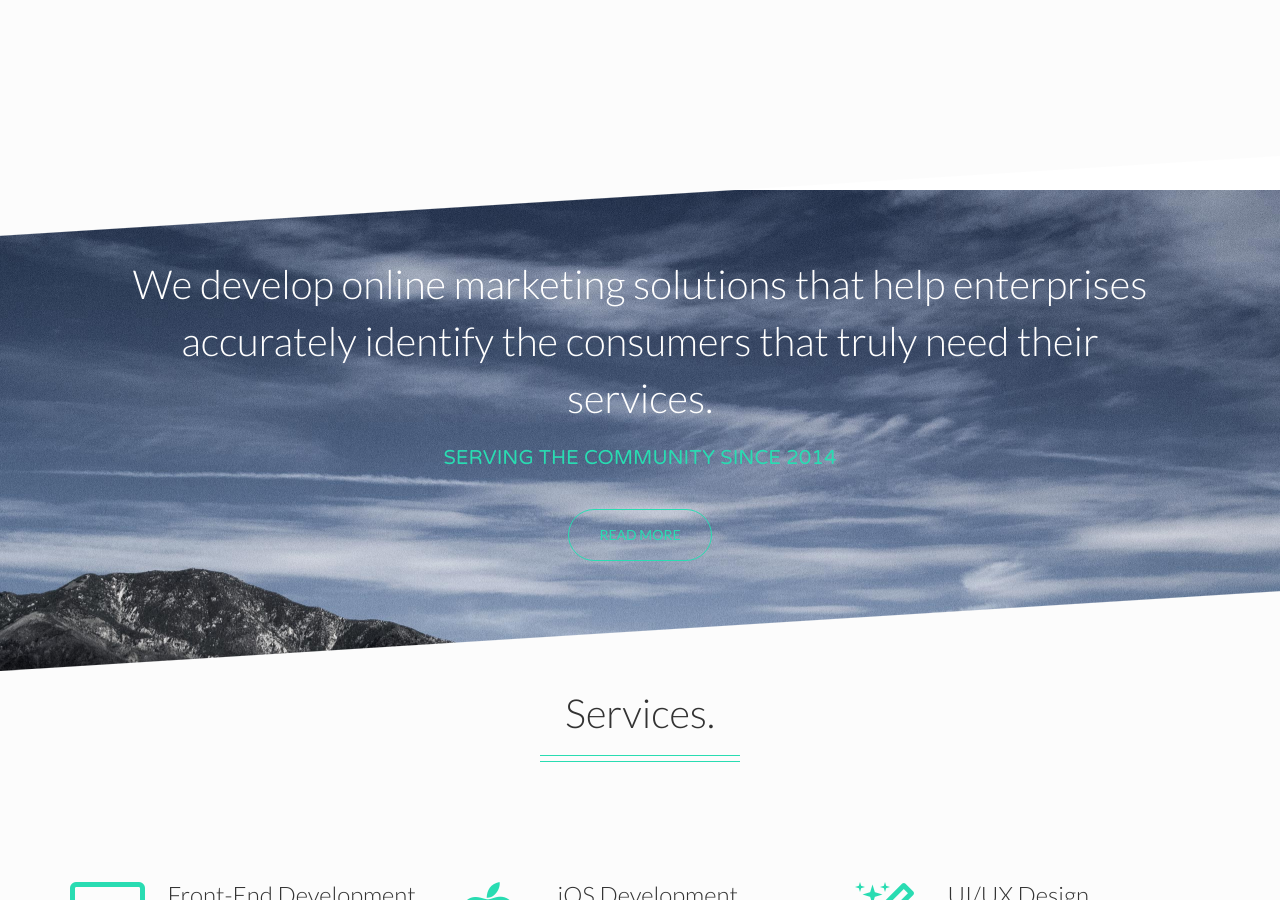
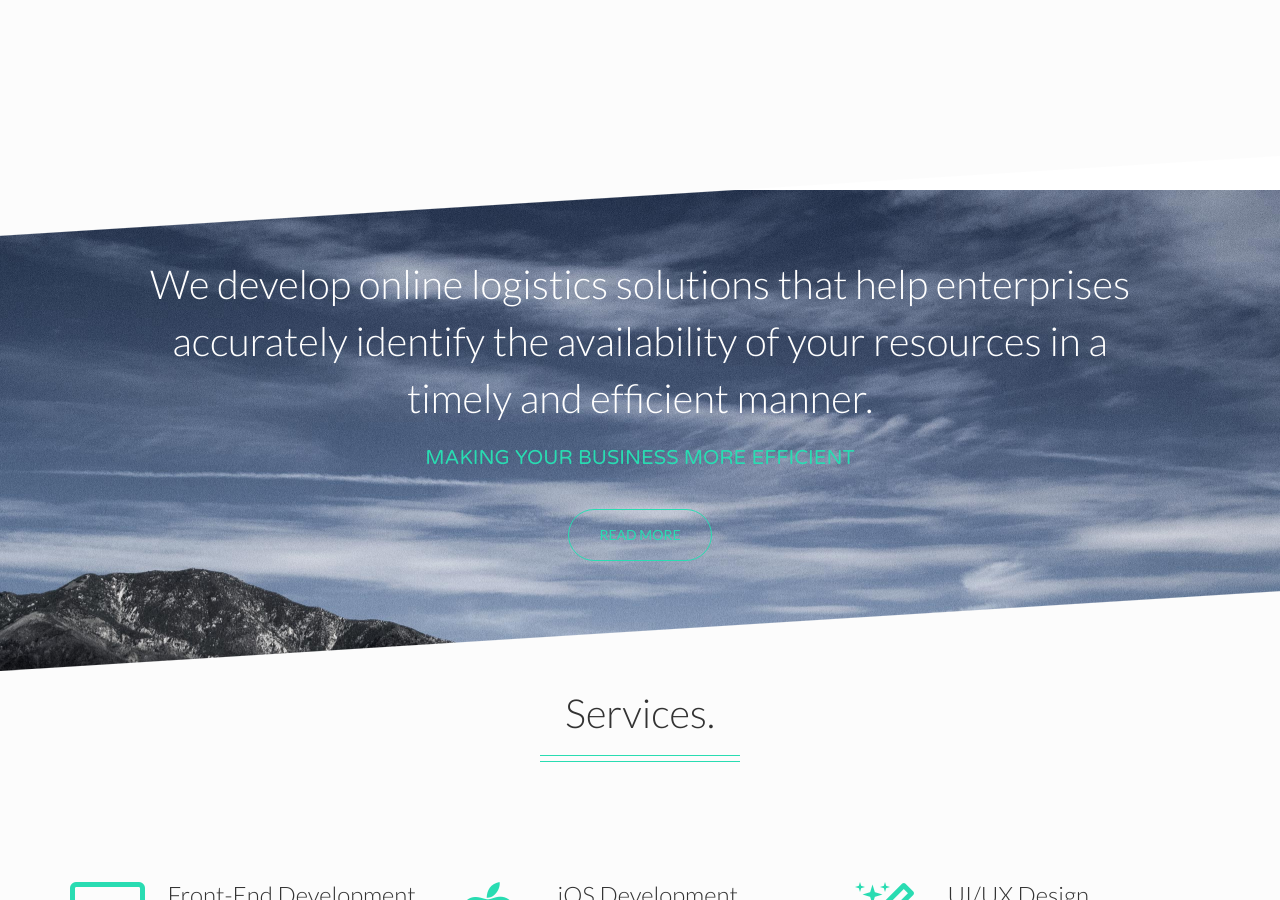
Before and after one commit to plandku5e/plandku5e.gihub.io, a Jekyll site: the page built from index.html, in a window 1280 px wide and 900 px high, scrolled down 1860 px. Built offline with Jekyll 4.4.1, drawn with Linux system fonts in a browser that asks for light colours; nearby versions of some CDN libraries; some of the changed text lies outside the part shown.

Commit message:
no message

```diff
--- a/_config.yml
+++ b/_config.yml
@@ -35,8 +35,8 @@ navbar_color: "caribbean-green"
 # Image Hero
 # -------------------------
 
-title:            "Kunstnerisk"
-tagline:      	  "a responsive bootstrap three theme for jekyll"
+title:            "PlanD Logistics"
+tagline:      	  "Logistics solutions for your business."
 
 # Features Thumbs
 # -------------------------
@@ -71,8 +71,8 @@ features_thumbs:
 # -------------------------
 
 blockquote:
-   text: "We develop online marketing solutions that help enterprises accurately identify the consumers that truly need their services."
-   tagline: "Serving the community since 2014"
+   text: "We develop online logistics solutions that help enterprises accurately identify the availability of your resources in a timely and efficient manner."
+   tagline: "Making your business more efficient"
    button_text: "Read More"
    button_url: "#_"
 
@@ -133,10 +133,10 @@ work_thumbs:
 contact:
    latitude: "37.3321722"
    longitude: "-122.0305748"
-   marker_title: "Apple Incorporated."
-   marker_address: "1 Infinite Loop Cupertino, CA 95014"
-   phone_number: "(321) 402-1098"
-   email_address: "hello@kunstnerisk.com"
+   marker_title: "PlanD Logistics."
+   marker_address: "Downtown Orlando"
+   phone_number: "(407) 555-1212"
+   email_address: "ku5e@ku5e.com"
 
 # Configuration
 # -------------------------
```
